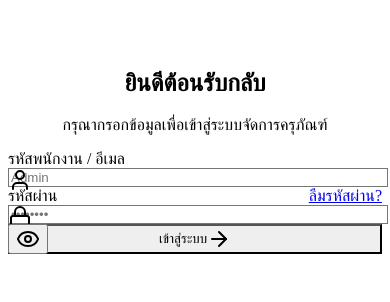
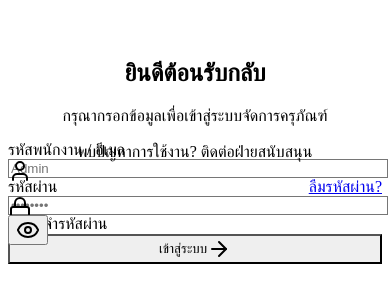
Before and after one commit to Markk2004/hospital-app, a React app: page / in a window 390 px wide. Shown: the part 278-580 px from the top of the page. Built offline with nearby package versions, Linux system fonts and the light colour scheme; the HTML template or start-up script is replaced by a standard one.

Commit message:
mobile screen

```diff
--- a/src/App.tsx
+++ b/src/App.tsx
@@ -299,6 +299,7 @@ const StatCard = ({ title, value, subtext, icon: Icon, colorClass }: { title: st
 const LoginPage = ({ onLogin }: { onLogin: () => void }) => {
   const [formData, setFormData] = useState({ username: '', password: '' });
   const [showPassword, setShowPassword] = useState(false);
+  const [rememberMe, setRememberMe] = useState(false); // New state
   const [isLoading, setIsLoading] = useState(false);
   const [isSuccess, setIsSuccess] = useState(false);
   const [text, setText] = useState('');
@@ -329,15 +330,13 @@ const LoginPage = ({ onLogin }: { onLogin: () => void }) => {
   };
 
   return (
-    <div className="min-h-screen flex w-full bg-slate-50 font-sans selection:bg-blue-100 selection:text-blue-900 animate-in fade-in duration-500">
+    <div className="min-h-screen flex w-full bg-slate-50 font-sans selection:bg-blue-100 selection:text-blue-900 animate-in fade-in duration-500 relative">
+      {/* LEFT SIDE: IMAGE & INFO (DESKTOP ONLY) */}
       <div className="hidden lg:flex w-1/2 bg-blue-600 relative overflow-hidden items-center justify-center p-12">
         <div className="absolute top-0 left-0 w-full h-full bg-gradient-to-br from-blue-600 via-indigo-700 to-slate-900 opacity-90 z-10"></div>
         <div className="relative z-20 text-white max-w-lg">
-          <div className="mb-8 inline-flex items-center space-x-3 bg-white/10 backdrop-blur-md px-4 py-2 rounded-full border border-white/20 shadow-xl">
-             <ShieldCheck className="w-5 h-5 text-emerald-300" />
-             <span className="text-sm font-medium tracking-wide">Secure Hospital Gateway</span>
-          </div>
-          <h1 className="text-5xl font-extrabold tracking-tight mb-6 leading-tight">Smart <span className="text-transparent bg-clip-text bg-gradient-to-r from-blue-200 to-cyan-200">Asset</span> <br/> Management</h1>
+
+          <h1 className="text-5xl font-extrabold tracking-tight mb-6 leading-tight">Hospital <span className="text-transparent bg-clip-text bg-gradient-to-r from-blue-200 to-cyan-200">Asset</span> <br/> Management</h1>
           <p className="text-lg text-blue-100/90 leading-relaxed mb-8 h-8 font-light">{text}<span className="animate-pulse">|</span></p>
           <div className="grid grid-cols-2 gap-4">
             <div className="bg-white/10 backdrop-blur-sm p-4 rounded-2xl border border-white/10 hover:bg-white/20 transition-colors cursor-default">
@@ -349,6 +348,7 @@ const LoginPage = ({ onLogin }: { onLogin: () => void }) => {
           </div>
         </div>
       </div>
+      {/* RIGHT SIDE: LOGIN FORM */}
       <div className="w-full lg:w-1/2 flex items-center justify-center p-6 md:p-12 relative">
         <div className="w-full max-w-md space-y-8">
           <div className="text-center lg:text-left">
@@ -373,10 +373,32 @@ const LoginPage = ({ onLogin }: { onLogin: () => void }) => {
                 </button>
               </div>
             </div>
+
+            {/* Remember Me Checkbox */}
+            <div className="flex items-center justify-between">
+              <label className="flex items-center space-x-2 cursor-pointer">
+                <input
+                  type="checkbox"
+                  checked={rememberMe}
+                  onChange={(e) => setRememberMe(e.target.checked)}
+                  className="w-4 h-4 text-blue-600 border-slate-300 rounded focus:ring-blue-500"
+                />
+                <span className="text-xs text-slate-600 font-medium">จดจำรหัสผ่าน</span>
+              </label>
+            </div>
+
             <button type="submit" disabled={isLoading || isSuccess} className={`w-full flex items-center justify-center py-3.5 px-4 rounded-xl text-sm font-bold text-white shadow-lg shadow-blue-500/30 transition-all duration-300 transform active:scale-[0.98] ${isSuccess ? 'bg-emerald-500 hover:bg-emerald-600 ring-emerald-500/50' : 'bg-gradient-to-r from-blue-600 to-indigo-600 hover:from-blue-700 hover:to-indigo-700'}`}>
               {isLoading ? <Loader2 className="animate-spin h-5 w-5" /> : isSuccess ? <span className="flex items-center gap-2">เข้าสู่ระบบสำเร็จ <ShieldCheck className="h-5 w-5"/></span> : <span className="flex items-center gap-2">เข้าสู่ระบบ <ArrowRight className="h-5 w-5" /></span>}
             </button>
           </form>
+        </div>
+
+        {/* Footer Elements */}
+        <div className="absolute bottom-4 left-6 text-xs text-slate-400 hidden md:block">
+          © 2025 Hospital Asset Maintenance. All rights reserved.
+        </div>
+        <div className="absolute bottom-4 right-6 text-xs text-slate-500 hover:text-blue-600 cursor-pointer transition-colors">
+          พบปัญหาการใช้งาน? ติดต่อฝ่ายสนับสนุน
         </div>
       </div>
     </div>
@@ -655,6 +677,16 @@ const DashboardView = ({ jobs, inventory, onNavigate }: { jobs: Job[]; inventory
              </ResponsiveContainer>
           </div>
 
+          {/* Legend: Color Indicators */}
+          <div className="flex flex-wrap justify-center gap-3 mt-2">
+            {dynamicAssetStatusData.map((entry, index) => (
+              <div key={index} className="flex items-center gap-1.5">
+                <div className="w-3 h-3 rounded-full" style={{ backgroundColor: entry.color }}></div>
+                <span className="text-xs text-slate-600">{entry.name}</span>
+              </div>
+            ))}
+          </div>
+
           {/* New Requirement: Explicit Numbers */}
           <div className="mt-4 border-t border-slate-100 pt-4">
              <div className="flex justify-between items-center mb-3">
@@ -752,6 +784,13 @@ const MaintenanceView = ({ jobs, inventory, onUpdateJob, onAddJob, onUsePart, on
     onShowToast("สร้างใบงานซ่อมใหม่แล้ว!");
   };
 
+  const handleSelectJob = (job: Job) => {
+    if (job.urgency === 'high' && job.status !== 'completed') {
+      alert(`แจ้งเตือน: งานซ่อมด่วน (${job.id}) - ${job.assetName}`);
+    }
+    setSelectedJob(job);
+  };
+
   return (
     <div className="flex flex-col h-full bg-slate-50/50">
       {activeView !== 'form' && (
@@ -779,7 +818,7 @@ const MaintenanceView = ({ jobs, inventory, onUpdateJob, onAddJob, onUsePart, on
                 </thead>
                 <tbody className="divide-y divide-slate-100">
                   {jobs.map(job => (
-                    <tr key={job.id} onClick={() => setSelectedJob(job)} className="hover:bg-blue-50/30 transition-colors cursor-pointer">
+                    <tr key={job.id} onClick={() => handleSelectJob(job)} className="hover:bg-blue-50/30 transition-colors cursor-pointer">
                       <td className="px-6 py-4 font-bold text-blue-600">{job.id}</td>
                       <td className="px-6 py-4"><div>{job.assetName}</div><div className="text-xs text-slate-400">{job.location}</div></td>
                       <td className="px-6 py-4 text-slate-600 max-w-xs truncate">{job.issue}</td>
@@ -802,7 +841,7 @@ const MaintenanceView = ({ jobs, inventory, onUpdateJob, onAddJob, onUsePart, on
                   </div>
                   <div className="p-2 space-y-2 overflow-y-auto flex-1">
                     {getJobsByStatus(status).map(job => (
-                      <div key={job.id} onClick={() => setSelectedJob(job)} className="bg-white p-3 rounded-lg border border-slate-100 shadow-sm hover:shadow-md hover:-translate-y-1 transition-all cursor-pointer group">
+                      <div key={job.id} onClick={() => handleSelectJob(job)} className="bg-white p-3 rounded-lg border border-slate-100 shadow-sm hover:shadow-md hover:-translate-y-1 transition-all cursor-pointer group">
                          <div className="flex justify-between mb-2">
                            <span className="text-[10px] font-bold bg-slate-50 px-1 rounded border text-slate-500">{job.id}</span>
                            <UrgencyBadge level={job.urgency} />
@@ -886,7 +925,7 @@ export default function App() {
 
       <aside className={`${isSidebarOpen ? 'w-64 translate-x-0' : 'w-0 -translate-x-full md:w-20 md:translate-x-0'} fixed md:relative bg-white border-r border-slate-200 transition-all duration-300 flex flex-col z-30 h-full flex-shrink-0 shadow-lg shadow-slate-100`}>
         <div className="p-6 flex items-center justify-between h-20 shrink-0">
-          {isSidebarOpen ? <div className="flex items-center space-x-2 text-blue-600 font-bold text-xl truncate animate-in fade-in"><Activity className="w-8 h-8 flex-shrink-0" /><span>MedAsset</span></div> : <Activity className="w-8 h-8 text-blue-600 mx-auto" />}
+          {isSidebarOpen ? <div className="flex items-center space-x-2 text-blue-600 font-bold text-xl truncate animate-in fade-in"><Activity className="w-8 h-8 flex-shrink-0" /><span>Hospital Asset</span></div> : <Activity className="w-8 h-8 text-blue-600 mx-auto" />}
           <button onClick={() => setIsSidebarOpen(!isSidebarOpen)} className="hidden md:block text-slate-400 hover:text-slate-600 transition-transform hover:scale-110">{isSidebarOpen ? <X size={20} /> : <Menu size={20} />}</button>
           <button onClick={() => setIsSidebarOpen(false)} className="md:hidden text-slate-400"><X size={20} /></button>
         </div>
```
